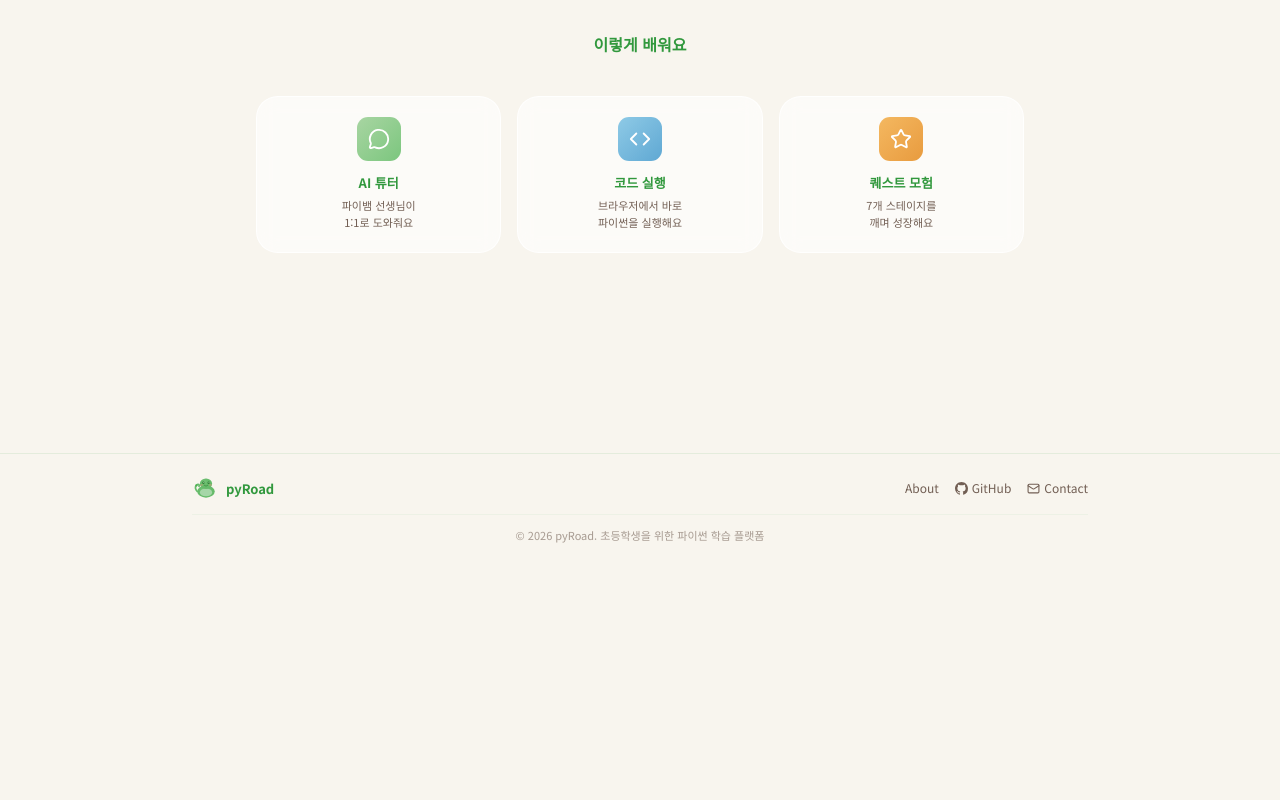
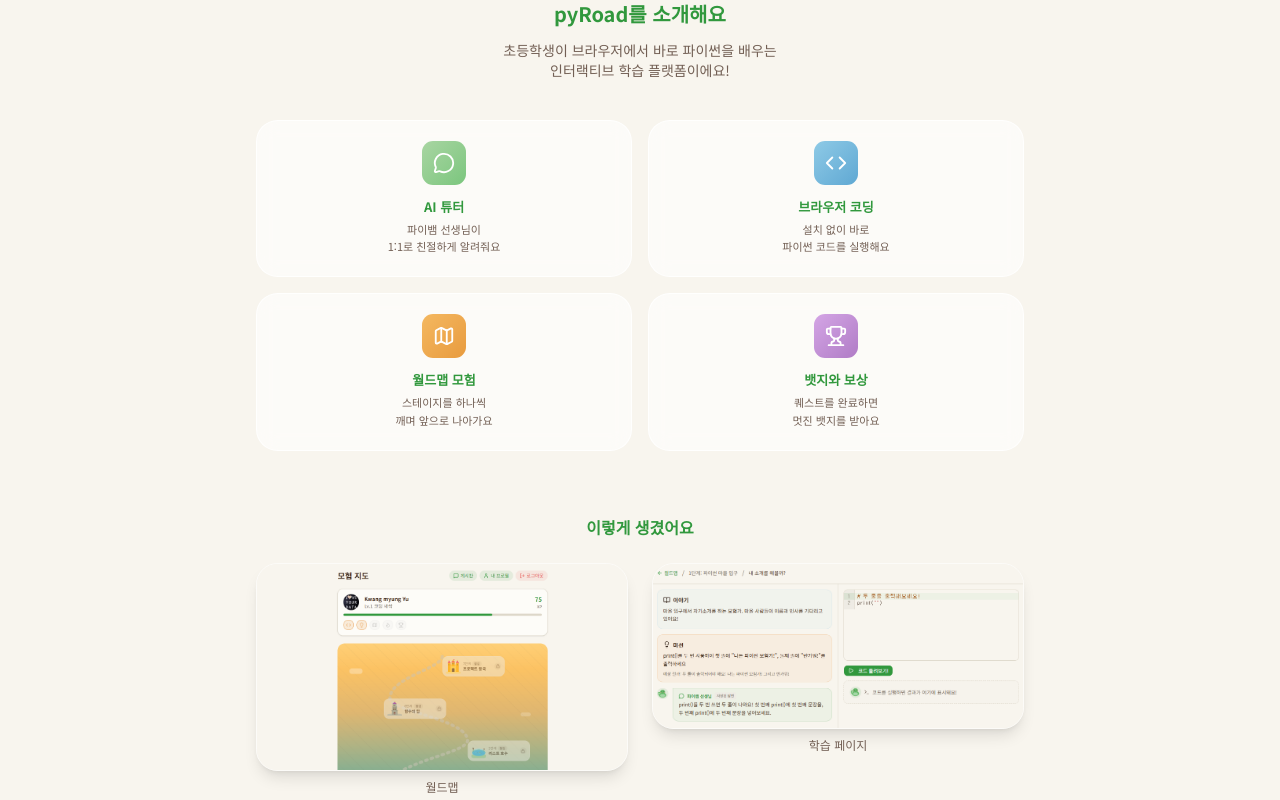
Before and after one commit to sguys99/pyroad, a Next.js app: page / in a window 1280 px wide. Shown: the part 640-1440 px from the top of the page. Before the commit the page ends 1204 px from the top, so only its background shows below. Built offline with nearby package versions, Linux system fonts and the light colour scheme.

Commit message:
:recycle: Landing page의 about 버튼 추가
Signed-off-by: Kwang Myung Yu <sguys99@gmail.com>

```diff
--- a/src/app/globals.css
+++ b/src/app/globals.css
@@ -129,5 +129,6 @@
   }
   html {
     @apply font-sans;
+    scroll-behavior: smooth;
   }
 }
--- a/src/app/page.tsx
+++ b/src/app/page.tsx
@@ -1,6 +1,6 @@
 import { HeroSection } from '@/components/landing/HeroSection';
 import { LandingHeader } from '@/components/landing/LandingHeader';
-import { FeatureSection } from '@/components/landing/FeatureSection';
+import { AboutSection } from '@/components/landing/AboutSection';
 import { LandingFooter } from '@/components/landing/LandingFooter';
 
 export default function Home() {
@@ -9,7 +9,7 @@ export default function Home() {
       <LandingHeader />
       <main className="flex flex-col items-center justify-start pt-[20vh] px-8">
         <HeroSection />
-        <FeatureSection />
+        <AboutSection />
       </main>
       <LandingFooter />
     </>
--- /dev/null
+++ b/src/components/landing/AboutSection.tsx
@@ -0,0 +1,139 @@
+'use client';
+
+import { m } from 'framer-motion';
+import Image from 'next/image';
+import { MessageCircle, Code, Map, Trophy } from 'lucide-react';
+import worldMapImg from '@/../img/2.world-map.png';
+import learningPageImg from '@/../img/3.learning-page.png';
+
+const features = [
+  {
+    icon: MessageCircle,
+    title: 'AI 튜터',
+    description: '파이뱀 선생님이\n1:1로 친절하게 알려줘요',
+    gradient: 'from-[#a8d5a2] to-[#7bc67e]',
+  },
+  {
+    icon: Code,
+    title: '브라우저 코딩',
+    description: '설치 없이 바로\n파이썬 코드를 실행해요',
+    gradient: 'from-[#8ecae6] to-[#5fa8d3]',
+  },
+  {
+    icon: Map,
+    title: '월드맵 모험',
+    description: '스테이지를 하나씩\n깨며 앞으로 나아가요',
+    gradient: 'from-[#f4b860] to-[#e89b3e]',
+  },
+  {
+    icon: Trophy,
+    title: '뱃지와 보상',
+    description: '퀘스트를 완료하면\n멋진 뱃지를 받아요',
+    gradient: 'from-[#d4a5e5] to-[#b07cc6]',
+  },
+] as const;
+
+const screenshots = [
+  { src: worldMapImg, alt: '월드맵 화면', caption: '월드맵' },
+  { src: learningPageImg, alt: '학습 페이지 화면', caption: '학습 페이지' },
+] as const;
+
+const container = {
+  hidden: {},
+  show: {
+    transition: {
+      staggerChildren: 0.15,
+    },
+  },
+};
+
+const fadeUp = {
+  hidden: { opacity: 0, y: 24 },
+  show: {
+    opacity: 1,
+    y: 0,
+    transition: { duration: 0.5, ease: 'easeOut' as const },
+  },
+};
+
+export function AboutSection() {
+  return (
+    <section id="about" className="w-full px-6 pt-32 pb-40">
+      <m.div
+        className="mx-auto max-w-3xl"
+        variants={container}
+        initial="hidden"
+        whileInView="show"
+        viewport={{ once: true, margin: '-80px' }}
+      >
+        {/* 서비스 소개 */}
+        <m.h2
+          className="mb-3 text-center text-xl font-bold text-primary"
+          variants={fadeUp}
+        >
+          pyRoad를 소개해요
+        </m.h2>
+        <m.p
+          className="mb-10 text-center text-sm text-muted-foreground"
+          variants={fadeUp}
+        >
+          초등학생이 브라우저에서 바로 파이썬을 배우는
+          <br />
+          인터랙티브 학습 플랫폼이에요!
+        </m.p>
+
+        {/* 특징 카드 */}
+        <div className="mb-16 grid grid-cols-1 gap-4 md:grid-cols-2">
+          {features.map((feature) => (
+            <m.div
+              key={feature.title}
+              className="rounded-2xl border border-white/80 bg-white/60 p-5 text-center backdrop-blur-[10px]"
+              variants={fadeUp}
+            >
+              <div
+                className={`mx-auto mb-3 flex h-11 w-11 items-center justify-center rounded-[11px] bg-gradient-to-br ${feature.gradient}`}
+              >
+                <feature.icon
+                  size={22}
+                  className="text-white"
+                  strokeWidth={2}
+                />
+              </div>
+              <h3 className="mb-1 text-[13px] font-bold text-primary">
+                {feature.title}
+              </h3>
+              <p className="whitespace-pre-line text-[11px] leading-relaxed text-muted-foreground">
+                {feature.description}
+              </p>
+            </m.div>
+          ))}
+        </div>
+
+        {/* 스크린샷 갤러리 */}
+        <m.h3
+          className="mb-6 text-center text-base font-bold text-primary"
+          variants={fadeUp}
+        >
+          이렇게 생겼어요
+        </m.h3>
+        <div className="grid grid-cols-1 gap-6 md:grid-cols-2">
+          {screenshots.map((shot) => (
+            <m.div key={shot.caption} variants={fadeUp}>
+              <div className="overflow-hidden rounded-2xl border border-white/60 shadow-lg">
+                <Image
+                  src={shot.src}
+                  alt={shot.alt}
+                  className="w-full h-auto"
+                  placeholder="blur"
+                />
+              </div>
+              <p className="mt-2 text-center text-xs text-muted-foreground">
+                {shot.caption}
+              </p>
+            </m.div>
+          ))}
+        </div>
+      </m.div>
+    </section>
+  );
+}
--- a/src/components/landing/FeatureSection.tsx
+++ /dev/null
@@ -1,86 +0,0 @@
-'use client';
-
-import { m } from 'framer-motion';
-import { MessageCircle, Code, Star } from 'lucide-react';
-
-const features = [
-  {
-    icon: MessageCircle,
-    title: 'AI 튜터',
-    description: '파이뱀 선생님이\n1:1로 도와줘요',
-    gradient: 'from-[#a8d5a2] to-[#7bc67e]',
-  },
-  {
-    icon: Code,
-    title: '코드 실행',
-    description: '브라우저에서 바로\n파이썬을 실행해요',
-    gradient: 'from-[#8ecae6] to-[#5fa8d3]',
-  },
-  {
-    icon: Star,
-    title: '퀘스트 모험',
-    description: '7개 스테이지를\n깨며 성장해요',
-    gradient: 'from-[#f4b860] to-[#e89b3e]',
-  },
-] as const;
-
-const container = {
-  hidden: {},
-  show: {
-    transition: {
-      staggerChildren: 0.15,
-    },
-  },
-};
-
-const fadeUp = {
-  hidden: { opacity: 0, y: 24 },
-  show: {
-    opacity: 1,
-    y: 0,
-    transition: { duration: 0.5, ease: 'easeOut' as const },
-  },
-};
-
-export function FeatureSection() {
-  return (
-    <section className="w-full px-6 pt-40 pb-50">
-      <m.div
-        className="mx-auto max-w-3xl"
-        variants={container}
-        initial="hidden"
-        whileInView="show"
-        viewport={{ once: true, margin: '-80px' }}
-      >
-        <m.h2
-          className="mb-10 text-center text-base font-bold text-primary"
-          variants={fadeUp}
-        >
-          이렇게 배워요
-        </m.h2>
-
-        <div className="grid grid-cols-1 gap-4 md:grid-cols-3">
-          {features.map((feature) => (
-            <m.div
-              key={feature.title}
-              className="rounded-2xl border border-white/80 bg-white/60 p-5 text-center backdrop-blur-[10px]"
-              variants={fadeUp}
-            >
-              <div
-                className={`mx-auto mb-3 flex h-11 w-11 items-center justify-center rounded-[11px] bg-gradient-to-br ${feature.gradient}`}
-              >
-                <feature.icon size={22} className="text-white" strokeWidth={2} />
-              </div>
-              <h3 className="mb-1 text-[13px] font-bold text-primary">
-                {feature.title}
-              </h3>
-              <p className="whitespace-pre-line text-[11px] leading-relaxed text-muted-foreground">
-                {feature.description}
-              </p>
-            </m.div>
-          ))}
-        </div>
-      </m.div>
-    </section>
-  );
-}
--- a/src/components/landing/LandingFooter.tsx
+++ b/src/components/landing/LandingFooter.tsx
@@ -19,7 +19,7 @@ export function LandingFooter() {
             pyRoad
           </span>
           <div className="flex items-center gap-4 text-[12px] text-muted-foreground">
-            <a href="#" className="hover:text-foreground transition-colors">
+            <a href="#about" className="hover:text-foreground transition-colors">
               About
             </a>
             <a
--- a/src/components/landing/LandingHeader.tsx
+++ b/src/components/landing/LandingHeader.tsx
@@ -47,12 +47,12 @@ export function LandingHeader() {
         </Link>
 
         <div className="flex items-center gap-4">
-          <Link
-            href="#"
+          <a
+            href="#about"
             className="min-h-[44px] min-w-[44px] flex items-center justify-center text-[13px] text-muted-foreground hover:text-foreground transition-colors"
           >
             About
-          </Link>
+          </a>
 
           <a
             href="https://github.com/sguys99/pyroad"
```
